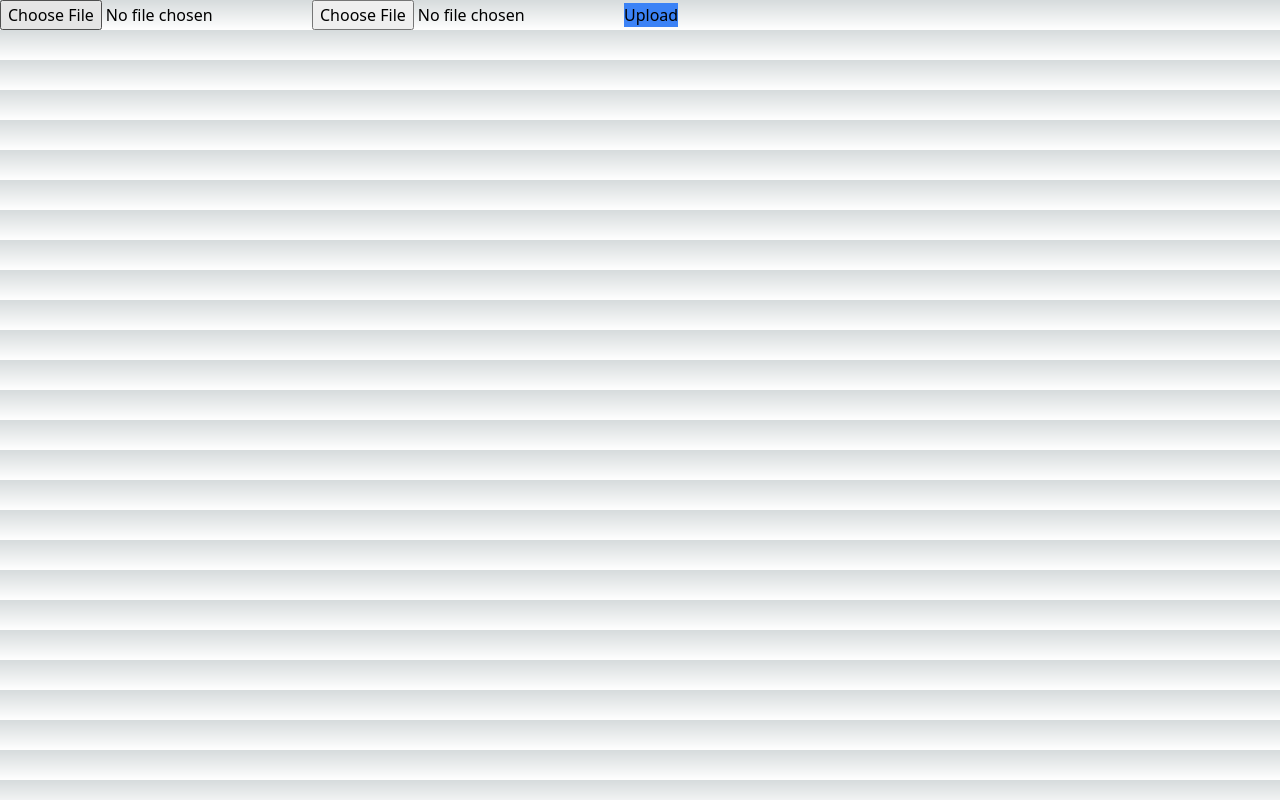
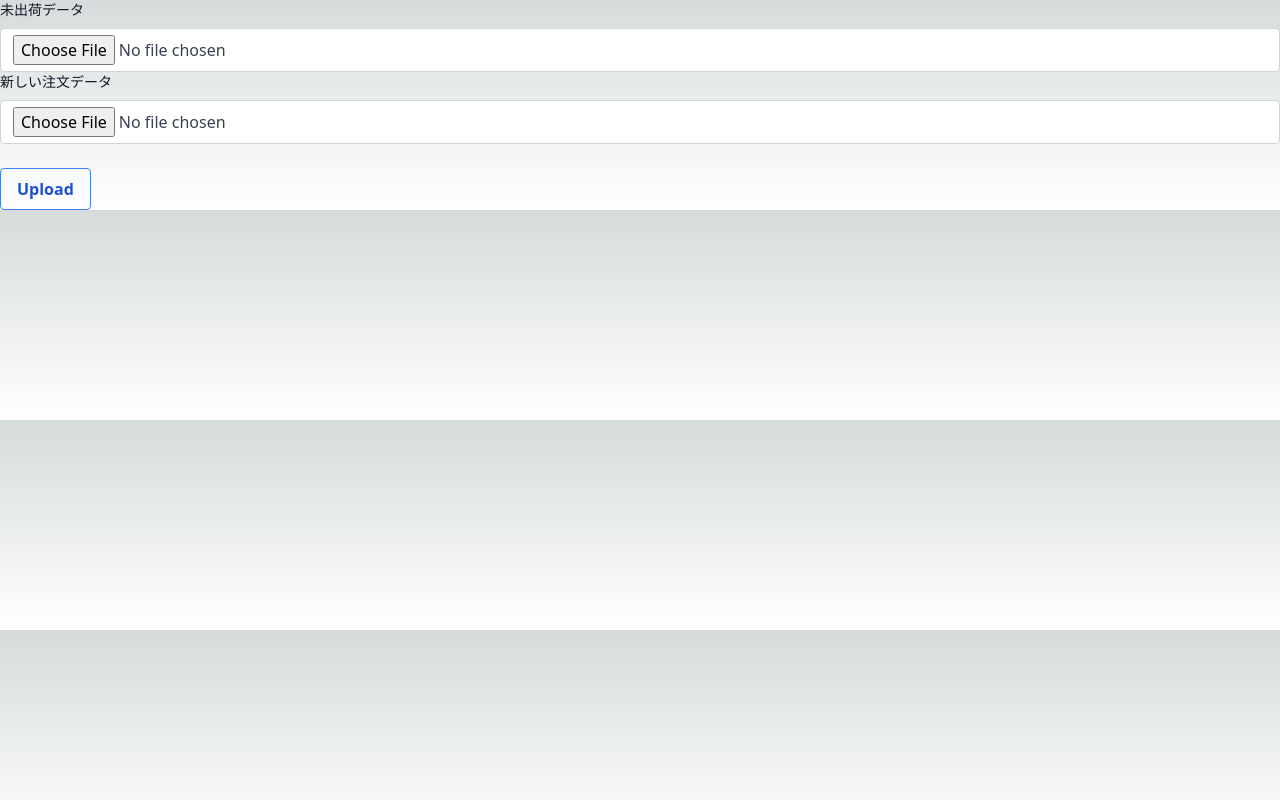
Before and after one commit to v3vapp/toolbox-interface, a Next.js app: page /amazon/check_sheet in a window 1280 px wide. Built offline with nearby package versions, Linux system fonts and the light colour scheme.

Commit message:
👷 cicd

```diff
--- a/pages/amazon/check_sheet.js
+++ /dev/null
@@ -1,64 +0,0 @@
-import React, { useState } from 'react';
-import axios from 'axios';
-import Head from 'next/head'
-
-const FileUpload = () => {
-
-    <Head>
-    <link rel="stylesheet" href="https://unpkg.com/tailwindcss@^2.0/dist/tailwind.min.css" />
-    </Head>
-
-    const endpoint = "https://amazon-system-image-i7cgebzc3q-uc.a.run.app"
-
-    const [file1, setFile1] = useState(null);
-    const [file2, setFile2] = useState(null);
-
-    const handleFile1Change = (e) => {
-        setFile1(e.target.files[0]);
-    };
-
-    const handleFile2Change = (e) => {
-        setFile2(e.target.files[0]);
-    };
-
-    const handleUpload = () => {
-        const formData = new FormData();
-        formData.append("file1", file1);
-        formData.append("file2", file2);
-
-        axios.post(`${endpoint}/upload/`, formData, {
-        headers: {
-            "Content-Type": "multipart/form-data"
-        }
-        })
-        .then(response => {
-            const filename = response.data.export_filename.replace(/^"(.+(?="$))"$/, '$1');
-            const url = `${endpoint}/download/${filename}`;
-            const link = document.createElement('a');
-            link.href = url;
-            link.setAttribute('download', filename);
-            document.body.appendChild(link);
-            link.click();
-            axios.get(`${endpoint}/clear/`)
-            .then(() => {
-                console.log('Clear success');
-            })
-            .catch(error => {
-                console.log(error);
-            });
-        })
-        .catch(error => {
-            console.log(error);
-        });
-    };
-
-    return (
-        <div>
-        <input type="file" onChange={handleFile1Change} />
-        <input type="file" onChange={handleFile2Change} />
-        <button className="bg-blue-500" onClick={handleUpload}>Upload</button>
-        </div>
-    );
-};
-
-export default FileUpload;
--- /dev/null
+++ b/pages/amazon/check_sheet.jsx
@@ -0,0 +1,94 @@
+import React, { useState } from 'react';
+import axios from 'axios';
+import Head from 'next/head'
+
+const FileUpload = () => {
+
+    const endpoint = "https://amazon-system-image-i7cgebzc3q-uc.a.run.app"
+
+    const [file1, setFile1] = useState(null);
+    const [file2, setFile2] = useState(null);
+
+    const handleFile1Change = (e) => {
+        setFile1(e.target.files[0]);
+    };
+
+    const handleFile2Change = (e) => {
+        setFile2(e.target.files[0]);
+    };
+
+    const handleUpload = () => {
+        const formData = new FormData();
+        formData.append("file1", file1);
+        formData.append("file2", file2);
+
+        axios.post(`${endpoint}/upload/`, formData, {
+        headers: {
+            "Content-Type": "multipart/form-data"
+        }
+        })
+        .then(response => {
+            const filename = response.data.export_filename.replace(/^"(.+(?="$))"$/, '$1');
+            const url = `${endpoint}/download/${filename}`;
+            const link = document.createElement('a');
+            link.href = url;
+            link.setAttribute('download', filename);
+            document.body.appendChild(link);
+            link.click();
+            axios.get(`${endpoint}/clear/`)
+            .then(() => {
+                console.log('Clear success');
+            })
+            .catch(error => {
+                console.log(error);
+            });
+        })
+        .catch(error => {
+            console.log(error);
+        });
+    };
+
+    return (
+        <div>
+            <div>
+
+                <label className="block mb-2 text-sm font-medium text-gray-900 dark:text-white" htmlFor="file_input_1">未出荷データ</label>
+
+                <input className="form-control block w-full px-3 py-1.5 text-base font-normal
+                                text-gray-700 bg-white bg-clip-padding border border-solid border-gray-300
+                                rounded transition ease-in-out m-0 focus:text-gray-700 focus:bg-white focus:border-blue-600 focus:outline-none"
+                                id="file_input_1"  type="file" onChange={handleFile1Change} />
+            </div>
+
+            <div>
+
+                <label className="block mb-2 text-sm font-medium text-gray-900 dark:text-white" htmlFor="file_input_2">新しい注文データ</label>
+
+                <input className="form-control block w-full px-3 py-1.5 text-base font-normal
+                                text-gray-700 bg-white bg-clip-padding border border-solid border-gray-300
+                                rounded transition ease-in-out m-0 focus:text-gray-700 focus:bg-white focus:border-blue-600 focus:outline-none" id="file_input_2" type="file" onChange={handleFile2Change} />
+
+            </div>
+
+            {/* <div className="flex w-full h-screen items-center justify-center bg-grey-lighter">
+
+                <label className="w-64 flex flex-col items-center px-4 py-6 bg-white text-blue rounded-lg shadow-lg tracking-wide uppercase border border-blue cursor-pointer hover:bg-blue hover:text-white">
+                    <svg className="w-8 h-8" fill="currentColor" xmlns="http://www.w3.org/2000/svg" viewBox="0 0 20 20">
+                        <path d="M16.88 9.1A4 4 0 0 1 16 17H5a5 5 0 0 1-1-9.9V7a3 3 0 0 1 4.52-2.59A4.98 4.98 0 0 1 17 8c0 .38-.04.74-.12 1.1zM11 11h3l-4-4-4 4h3v3h2v-3z" />
+                    </svg>
+                    <span className="mt-2 text-base leading-normal">Select a file</span>
+                    <input type='file' className="hidden" />
+                </label>
+
+
+            </div> */}
+
+            <br/>
+            <div>
+                <button className="bg-transparent hover:bg-blue-500 text-blue-700 font-semibold hover:text-white py-2 px-4 border border-blue-500 hover:border-transparent rounded" onClick={handleUpload}>Upload</button>
+            </div>
+        </div>
+    );
+};
+
+export default FileUpload;
```
Also changed, not shown: cloudbuild.yaml (added, +13 -0 lines), 1 other file (tests, documents, lock files or other folders).
